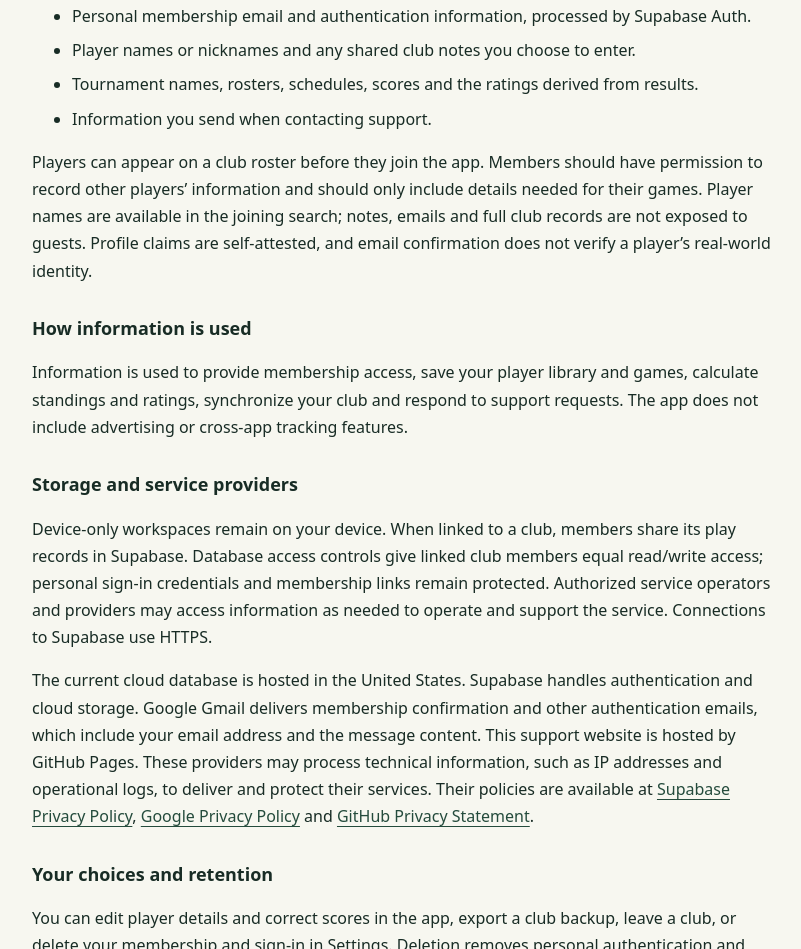
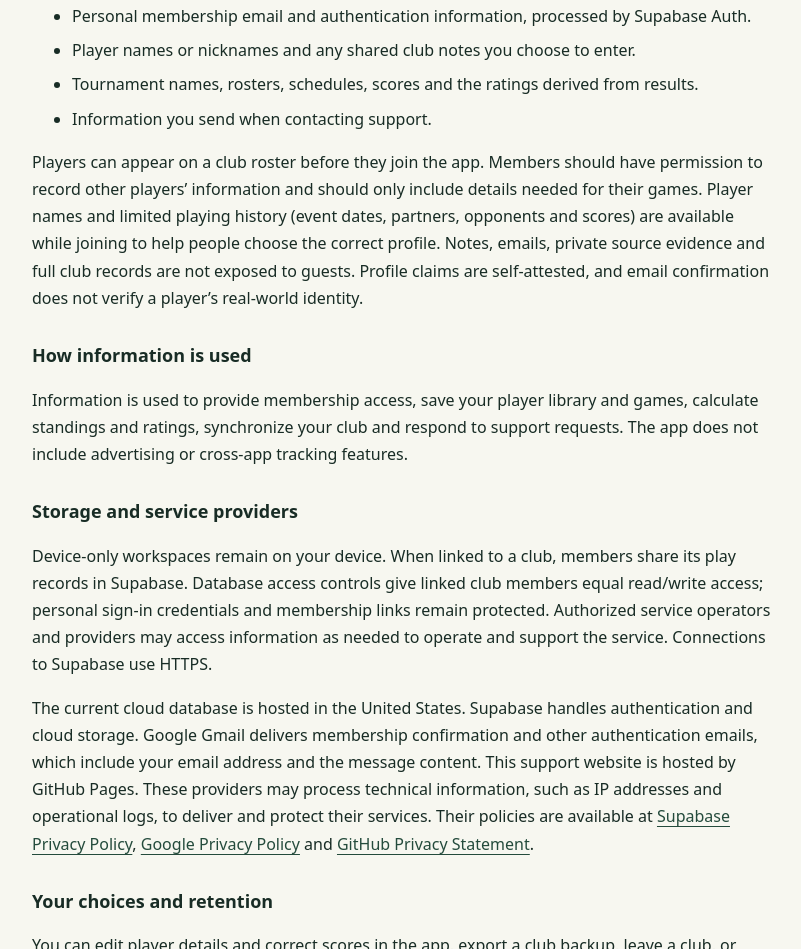
Before and after one commit to burn1979/padel-club-support, a plain HTML site: page index.html in a window 1280 px wide. Shown: the part 2194-3143 px from the top of the page, without its empty margins (116-917 px from the left). Drawn offline with Linux system fonts and the light colour scheme.

Commit message:
Document limited player-history preview during membership signup

```diff
--- a/index.html
+++ b/index.html
@@ -20,7 +20,7 @@
 <h3>How do I leave or delete my membership?</h3><p>In Settings, you can leave your club or delete your membership and sign-in. Deleting your sign-in requires your password and DELETE. Shared player profiles and game history remain for the club. Contact support for corrections, mistaken profile claims or privacy requests.</p></section>
 <section id="privacy" class="readable"><div class="eyebrow">Your information</div><h2>Privacy policy</h2><p class="date">Effective October 16, 2026 · Padel Club version 1.0</p>
 <p>This policy explains how Padel Club handles information when you use its tournament app and this support website. For privacy questions, contact <a href="mailto:quintin@seagullcompany.com">quintin@seagullcompany.com</a>.</p>
-<h3>Information you provide</h3><ul><li>Personal membership email and authentication information, processed by Supabase Auth.</li><li>Player names or nicknames and any shared club notes you choose to enter.</li><li>Tournament names, rosters, schedules, scores and the ratings derived from results.</li><li>Information you send when contacting support.</li></ul><p>Players can appear on a club roster before they join the app. Members should have permission to record other players’ information and should only include details needed for their games. Player names are available in the joining search; notes, emails and full club records are not exposed to guests. Profile claims are self-attested, and email confirmation does not verify a player’s real-world identity.</p>
+<h3>Information you provide</h3><ul><li>Personal membership email and authentication information, processed by Supabase Auth.</li><li>Player names or nicknames and any shared club notes you choose to enter.</li><li>Tournament names, rosters, schedules, scores and the ratings derived from results.</li><li>Information you send when contacting support.</li></ul><p>Players can appear on a club roster before they join the app. Members should have permission to record other players’ information and should only include details needed for their games. Player names and limited playing history (event dates, partners, opponents and scores) are available while joining to help people choose the correct profile. Notes, emails, private source evidence and full club records are not exposed to guests. Profile claims are self-attested, and email confirmation does not verify a player’s real-world identity.</p>
 <h3>How information is used</h3><p>Information is used to provide membership access, save your player library and games, calculate standings and ratings, synchronize your club and respond to support requests. The app does not include advertising or cross-app tracking features.</p>
 <h3>Storage and service providers</h3><p>Device-only workspaces remain on your device. When linked to a club, members share its play records in Supabase. Database access controls give linked club members equal read/write access; personal sign-in credentials and membership links remain protected. Authorized service operators and providers may access information as needed to operate and support the service. Connections to Supabase use HTTPS.</p><p>The current cloud database is hosted in the United States. Supabase handles authentication and cloud storage. Google Gmail delivers membership confirmation and other authentication emails, which include your email address and the message content. This support website is hosted by GitHub Pages. These providers may process technical information, such as IP addresses and operational logs, to deliver and protect their services. Their policies are available at <a href="https://supabase.com/privacy">Supabase Privacy Policy</a>, <a href="https://policies.google.com/privacy">Google Privacy Policy</a> and <a href="https://docs.github.com/en/site-policy/privacy-policies/github-general-privacy-statement">GitHub Privacy Statement</a>.</p>
 <h3>Your choices and retention</h3><p>You can edit player details and correct scores in the app, export a club backup, leave a club, or delete your membership and sign-in in Settings. Deletion removes personal authentication and membership links, plus the requesting person’s local club caches and recovery snapshots on that device. Shared players, games and history remain for other members. Private migration recovery copies and operation fingerprints may be retained for data recovery and integrity. Copies exported or saved on other devices are separate and must be removed there. Provider backups and operational logs may remain for their normal retention periods.</p><p>Device-only records remain until the app's local data is removed, subject to any device backups. Signing out does not erase saved local workspaces. Contact support if you need help accessing, correcting or deleting information.</p>
```
